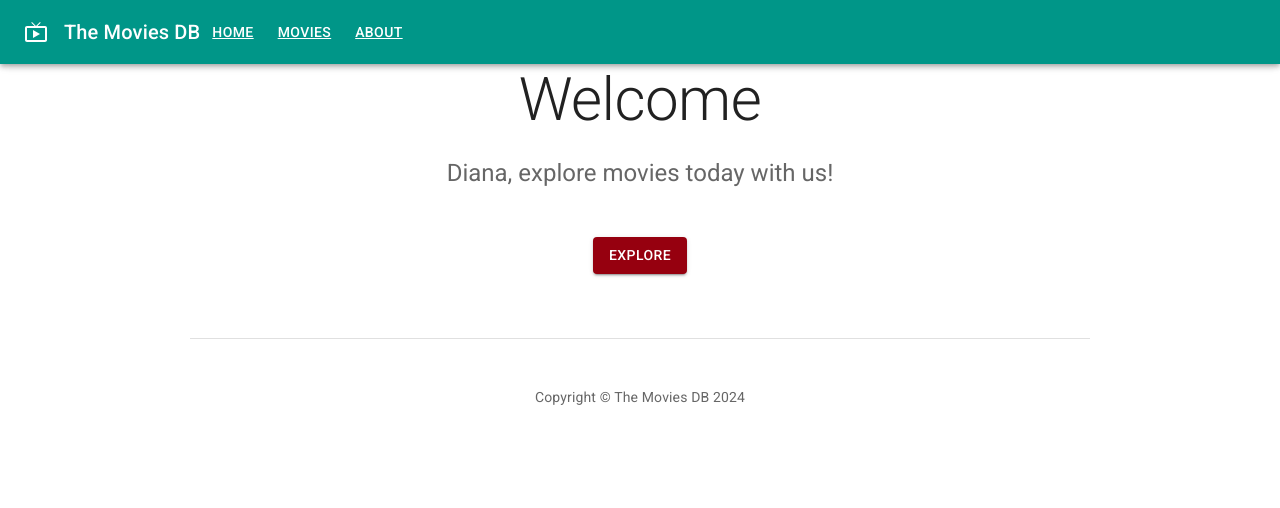
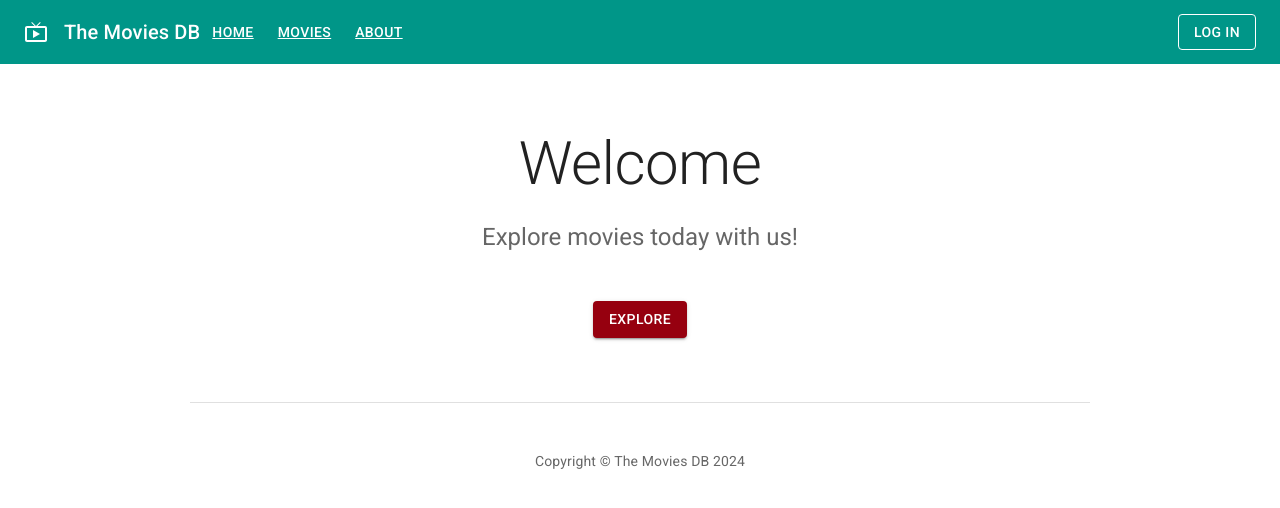
Before and after one commit to d42null/movies-db, a React (Create React App) app: page / in a window 1280 px wide. Shown: the top 508 px of the page. Built offline with nearby package versions, Linux system fonts and the light colour scheme; no server answers.

Commit message:
class5 useContext demo

```diff
--- a/src/App.tsx
+++ b/src/App.tsx
@@ -1,11 +1,10 @@
-import React from 'react';
-import { Link as RouterLink, Outlet } from 'react-router-dom';
-import { AppBar, CssBaseline, Link, ThemeProvider, Toolbar, Typography, createTheme } from '@mui/material';
-import  LiveTvOutlinedIcon from '@mui/icons-material/LiveTvOutlined';
+import React, { useState } from 'react';
+import { Outlet } from 'react-router-dom';
+import {  CssBaseline,  ThemeProvider, createTheme } from '@mui/material';
 import { teal } from '@mui/material/colors';
-function HeaderLink({children,to}:{to:string;children:React.ReactNode}){
-  return <Link component={RouterLink} to={to} variant="button" color="inherit" sx={{my:1,mx:1.5}}>{children}</Link>
-}
+import { AppHeader } from './AppHeader';
+import { AuthContext, AuthInfo, anonymousUser } from './AuthContext';
+
 const defaultTheme=createTheme(
   {palette:{
     primary:teal,
@@ -14,24 +13,18 @@ const defaultTheme=createTheme(
     }
   }}
 )
+const fakeAuth:AuthInfo={user:{name:"Diana"}}
 function App() {
+  const [auth,setAuth]=useState<AuthInfo>({user:anonymousUser})
   return (
     <ThemeProvider theme={defaultTheme}>
       <CssBaseline/>
-      <AppBar >
-        <Toolbar>
-          <LiveTvOutlinedIcon sx={{mr:2}}/>
-          <Typography variant="h6" color="inherit" noWrap>The Movies DB</Typography>
-        <nav>
-            <HeaderLink to="/">Home</HeaderLink>
-          <HeaderLink to="/movies" >Movies</HeaderLink>
-          <HeaderLink to="/about" >About</HeaderLink>
-          </nav>
-          </Toolbar>
-      </AppBar>
+      <AuthContext.Provider value={auth}>
+      <AppHeader onLogin={()=>setAuth(fakeAuth)} onLogout={()=>setAuth({user:anonymousUser})}/>
       <main >
       <Outlet/>
       </main>
+      </AuthContext.Provider>
     </ThemeProvider>
   );
 }
--- /dev/null
+++ b/src/AppHeader.tsx
@@ -0,0 +1,60 @@
+import { Link as RouterLink } from "react-router-dom";
+import { AppBar, Box, Button, Link, Toolbar, Typography } from "@mui/material";
+import LiveTvOutlinedIcon from "@mui/icons-material/LiveTvOutlined";
+import { useContext } from "react";
+import { AuthContext, anonymousUser } from "./AuthContext";
+function HeaderLink({ children, to }: { to: string; children: React.ReactNode }) {
+  return (
+    <Link component={RouterLink} to={to} variant="button" color="inherit" sx={{ my: 1, mx: 1.5 }}>
+      {children}
+    </Link>
+  );
+}
+interface AppHeaderProps{
+  onLogin():void;
+  onLogout():void;
+}
+export const AppHeader = ({onLogin,onLogout}:AppHeaderProps) => {
+  return (
+    <AppBar position="static">
+      <Toolbar>
+        <LiveTvOutlinedIcon sx={{ mr: 2 }} />
+        <Typography variant="h6" color="inherit" noWrap>
+          The Movies DB
+        </Typography>
+        <Box sx={{ flexGrow: 1 }}>
+          <nav>
+            <HeaderLink to="/">Home</HeaderLink>
+            <HeaderLink to="/movies">Movies</HeaderLink>
+            <HeaderLink to="/about">About</HeaderLink>
+          </nav>
+        </Box>
+        <AuthSection onLogin={onLogin} onLogout={onLogout}/>
+      </Toolbar>
+    </AppBar>
+  );
+};
+interface AuthSectionProps{
+  onLogin():void;
+  onLogout():void;
+}
+function AuthSection({onLogin,onLogout}:AuthSectionProps) {
+  const auth= useContext(AuthContext)
+  const loggedIn = auth.user!==anonymousUser;
+
+  if (loggedIn) {
+    return (
+      <>
+        <Typography>Hello, {auth.user.name}</Typography>
+        <Button color="inherit" variant="outlined" sx={{ml:1.5}} onClick={onLogout}>
+          Log out
+        </Button>
+      </>
+    );
+  }
+  return (
+    <Button color="inherit" variant="outlined" onClick={onLogin}>
+      Log in
+    </Button>
+  );
+}
--- /dev/null
+++ b/src/AuthContext.tsx
@@ -0,0 +1,9 @@
+import { createContext } from "react";
+
+export const anonymousUser = {
+  name: "Anonymous",
+};
+export interface AuthInfo {
+  user: { name: string };
+}
+export const AuthContext = createContext({ user: anonymousUser });
--- a/src/features/Home/Home.tsx
+++ b/src/features/Home/Home.tsx
@@ -1,5 +1,7 @@
 import { Box, Button, Container, Stack, Typography } from "@mui/material";
+import { useContext } from "react";
 import { Link as RouterLink } from "react-router-dom";
+import { AuthContext, anonymousUser } from "../../AuthContext";
 
 function Copyright() {
   return (
@@ -10,9 +12,9 @@ function Copyright() {
 }
 
 export default function Home() {
-  const loggedIn=true;
-  const userName="Diana"
-  const greeting=loggedIn?`${userName}, explore movies today with us!`:"Explore movies today with us!";
+  const {user}= useContext(AuthContext)
+  const loggedIn = user!==anonymousUser;
+  const greeting=loggedIn?`${user.name}, explore movies today with us!`:"Explore movies today with us!";
 
   return (
     <Box sx={{ bgcolor: "background.paper", pt: 8, pb: 8 }}>
--- a/src/features/Movies/Movies.tsx
+++ b/src/features/Movies/Movies.tsx
@@ -2,9 +2,10 @@ import { connect } from "react-redux";
 import { Movie, fetchMovies } from "../../reducers/movies";
 import { RootState } from "../../store";
 import { MovieCard } from "./MovieCard";
-import { useEffect } from "react";
+import { useContext, useEffect } from "react";
 import { useAppDispatch } from "../../hooks"
 import { Container, Grid, LinearProgress, Typography } from "@mui/material";
+import { AuthContext, anonymousUser } from "../../AuthContext";
 
 
 interface MoviesProps {
@@ -13,7 +14,8 @@ interface MoviesProps {
 }
 function Movies({ movies ,loading}: MoviesProps) {
   const dispatch= useAppDispatch();
-  const loggedIn=true;
+  const {user}= useContext(AuthContext)
+  const loggedIn = user!==anonymousUser;
 
   useEffect(() => {
     dispatch(fetchMovies())
```
